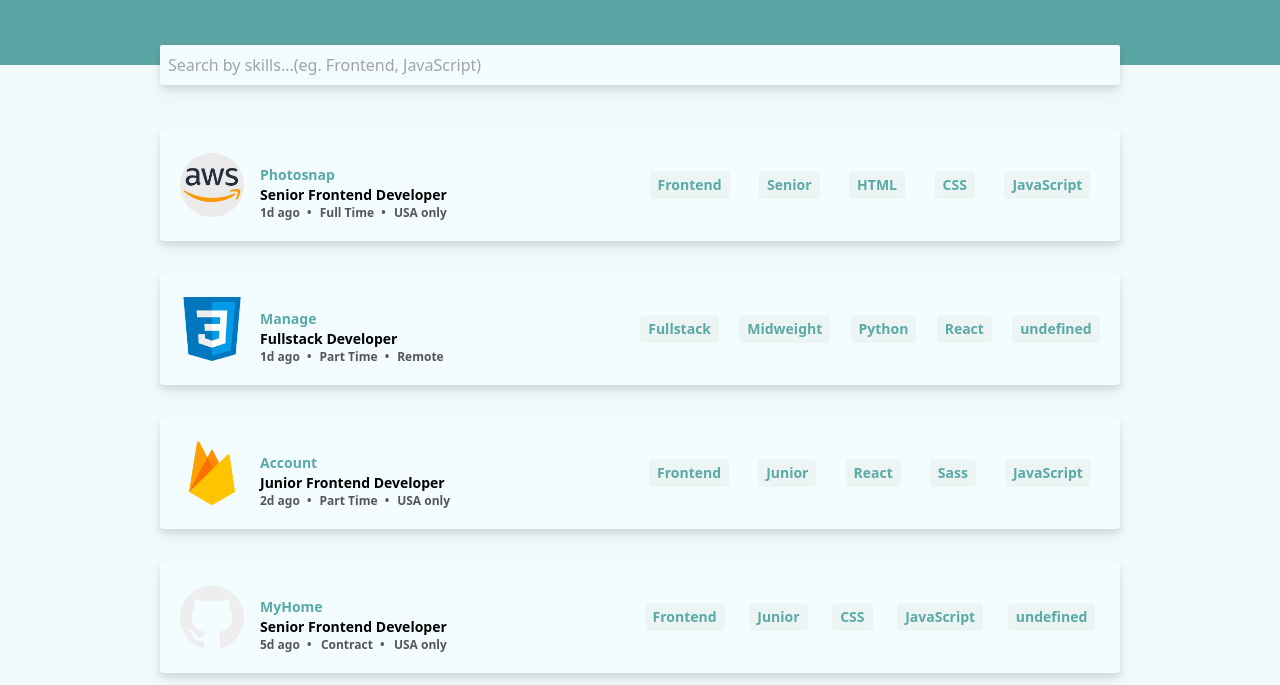
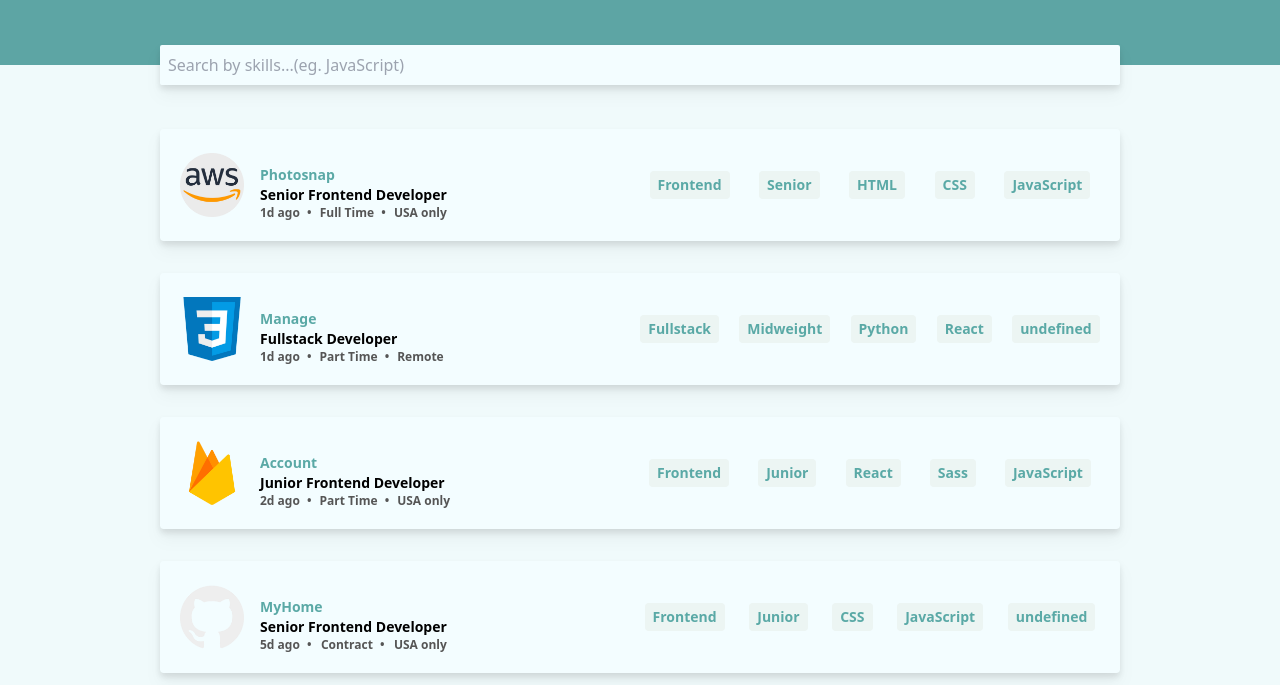
Before and after one commit to itsrahulkumar12/Job-Hunt, a plain HTML site: page index.html in a window 1280 px wide. Shown: the part 115-800 px from the top of the page. Drawn offline with nearby package versions, Linux system fonts and the light colour scheme.

Commit message:
minor change

```diff
--- a/index.html
+++ b/index.html
@@ -27,7 +27,7 @@
         <h1 class="text-2xl md:text-4xl text-white font-bold p-5">JOB HUNT</h1>
         <h1 class="text-xl md:text-2xl text-white text-center font-semibold">Your Job Search ends here !!</h1>
         <div class="flex justify-center">
-            <input class="w-[75%] absolute bottom-[-20px] p-2 bg-[#f3fdff] rounded-sm drop-shadow-lg" type="text" placeholder="Search by skills...(eg. Frontend, JavaScript)">
+            <input class="w-[75%] absolute bottom-[-20px] p-2 bg-[#f3fdff] rounded-sm drop-shadow-lg outline-none" type="text" placeholder="Search by skills...(eg. JavaScript)">
         </div>
     </div>
 
```
